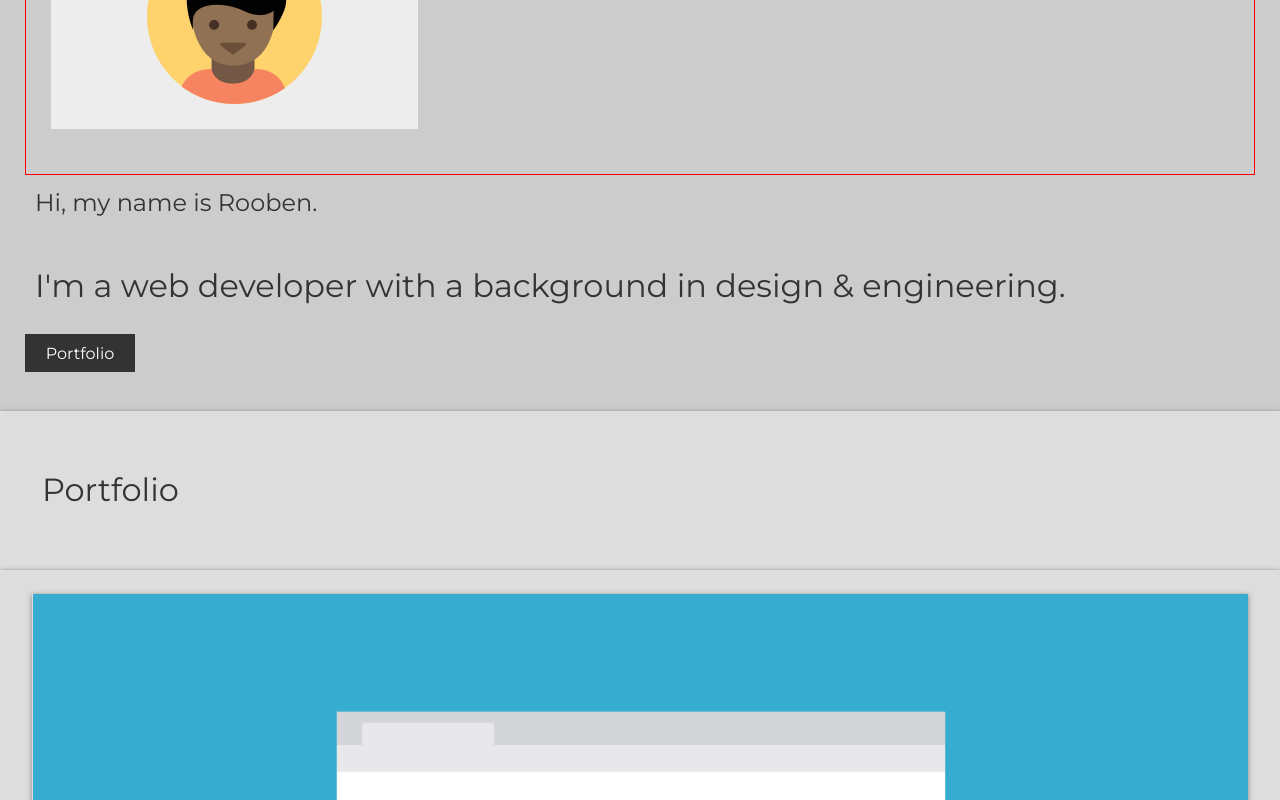
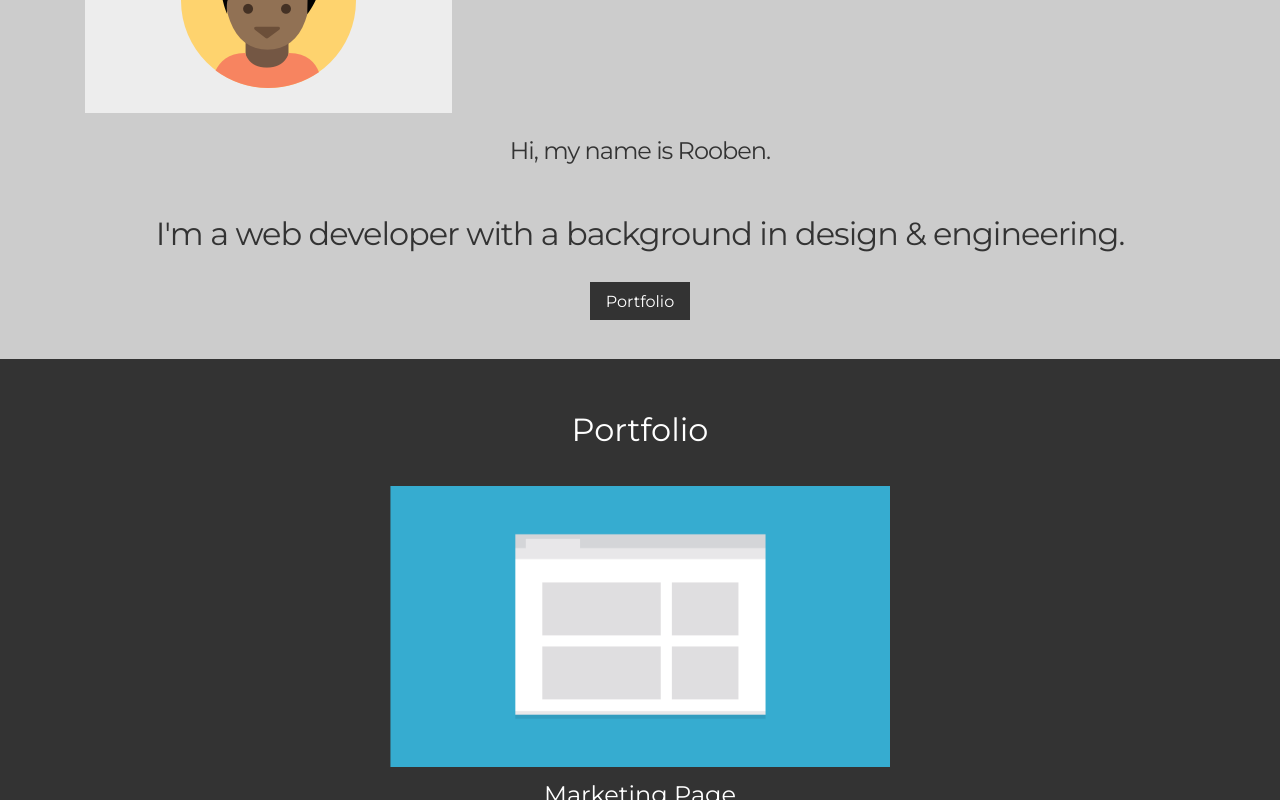
Before and after one commit to Rooben-s/responsive-layout, a plain HTML site: page index.html in a window 1280 px wide. Shown: the part 420-1220 px from the top of the page. Drawn offline with Linux system fonts and the light colour scheme.

Commit message:
updated css

```diff
--- a/css/styles.css
+++ b/css/styles.css
@@ -29,6 +29,11 @@ h2, h1 {
 }
 
 
+.showcase h1, .showcase h2 {
+  letter-spacing: -1px;
+}
+
+
 .main-nav ul {
   list-style: none;
 }
@@ -50,9 +55,10 @@ h2, h1 {
 .btn {
   background: var(--dark);
   color: var(--light);
-  padding: 0.6rem 1.3rem;
+  padding: 0.6rem 1rem;
   text-decoration: none;
   border: 0;
+
 }
 
 
@@ -64,7 +70,7 @@ h2, h1 {
 
 
 
-.portfolio-box div, .contact div, .skills {
+div .portfolio-box, div .contact, .skills {
   max-width: 500px;
   text-align: center;
   margin: 0 auto;
@@ -84,6 +90,7 @@ img {
 
 .main-page {
   padding-top: 2em;
+  text-align: center;
 }
 
 
@@ -107,6 +114,7 @@ img {
 header {
   padding-bottom: 20px;
   color: (var(--dark));
+  text-align: center;
 }
 
 
@@ -115,6 +123,17 @@ header {
 .main-header {
   margin: 5px;
   padding: 30px 20px 20px;
+}
+
+
+.portfolio-boxes {
+  background-color: var(--dark);
+  padding: 1rem;
+}
+
+.portfolio-boxes h1, .portfolio-boxes h2, .portfolio-boxes p {
+  color: var(--light);
+  /* text-align: center; */
 }
 
 
@@ -127,9 +146,11 @@ header {
 
 
 
-
-
-
+.clearfix::after {
+  content: "";
+  display: block;
+  clear: both;
+}
 
 
 
@@ -157,7 +178,7 @@ header {
 /* Top Container */
 
 
-.profile-picture div, .contact div {
+/* .profile-picture div, .contact div {
   max-width: 500px;
   text-align: center;
   margin: 0 auto;
@@ -227,7 +248,7 @@ header {
 
 
 /* footer */
-footer h1 {
+/* footer h1 {
   margin-top: 2rem;
   margin-bottom: 2rem;
   color: var(--dark);
@@ -265,12 +286,4 @@ footer p {
   background: var(--light);
   color: var(--dark);
   text-decoration: none;
-}
-
-
-
-.clearfix::after {
-  content: "";
-  display: block;
-  clear: both;
-}
+} */ */
--- a/index.html
+++ b/index.html
@@ -14,7 +14,7 @@
     <div class="wrapper">
 
 <!-- Navigation -->
-        <section class='main-page'>
+        <section class='main-page clearfix'>
           <nav class="main-nav">
             <ul>
               <li><a href="index.html">Home</a></li>
```
